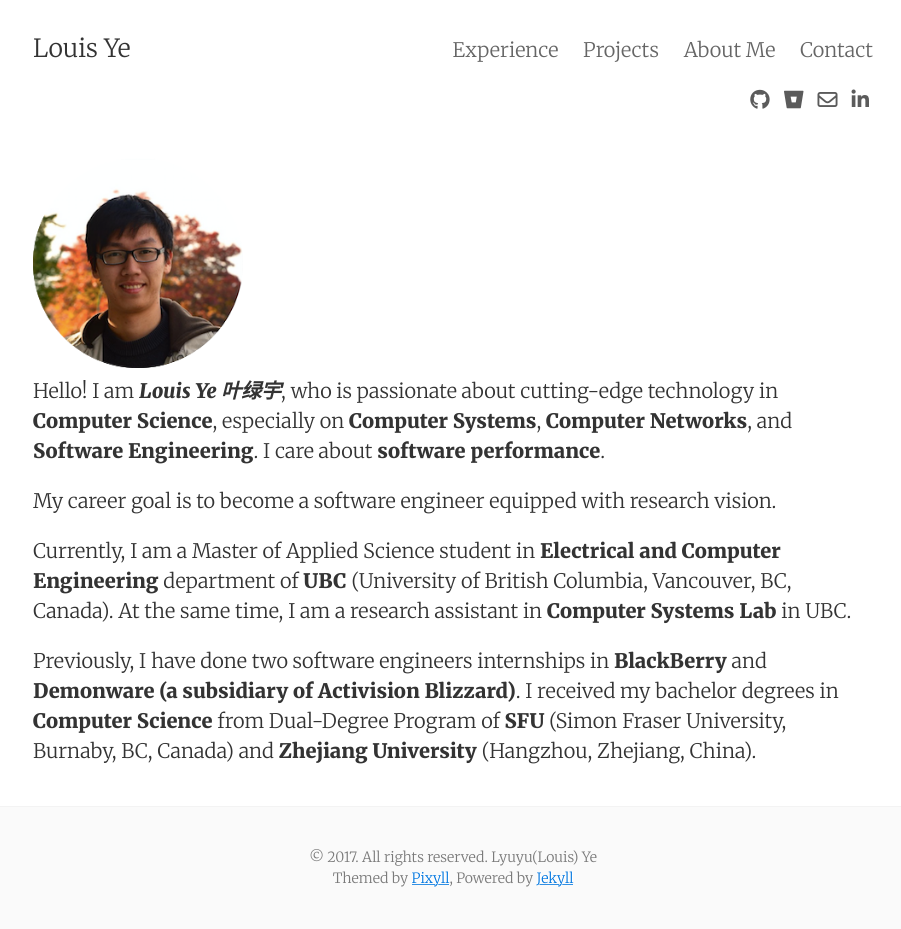
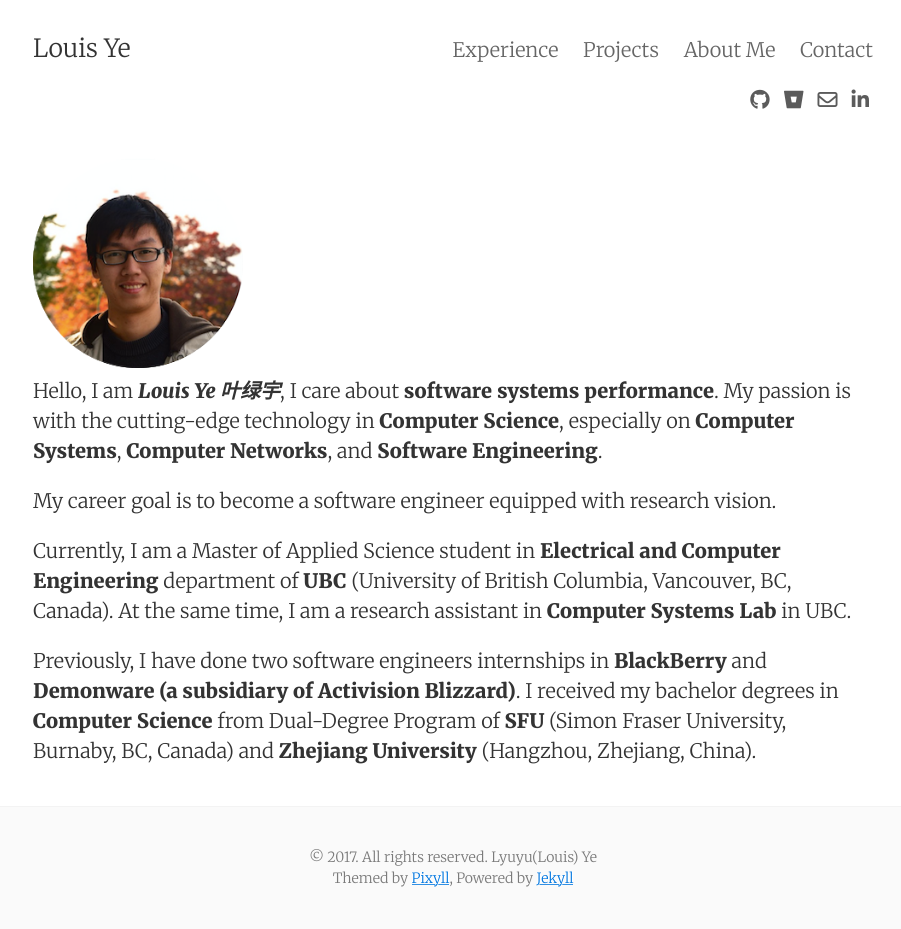
Before and after one commit to Louis-Ye/Louis-Ye.github.io, a Jekyll site: the page built from index.html, in a window 1280 px wide. Shown: the whole page, without its empty margins (187-1088 px from the left). Built offline with Jekyll 4.4.1, drawn with Linux system fonts in a browser that asks for light colours; nearby versions of some CDN libraries; the list of posts is cut into pages by our own code.

Commit message:
Update index

```diff
--- a/index.html
+++ b/index.html
@@ -7,7 +7,8 @@ layout: default
 </div>
 
 <p>
-    Hello! I am <b><i>Louis Ye 叶绿宇</i></b>, who is passionate about cutting-edge technology in <b>Computer Science</b>, especially on <b>Computer Systems</b>, <b>Computer Networks</b>, and <b>Software Engineering</b>. I care about <b>software performance</b>.
+    Hello, I am <b><i>Louis Ye 叶绿宇</i></b>, I care about <b>software systems performance</b>.
+    My passion is with the cutting-edge technology in <b>Computer Science</b>, especially on <b>Computer Systems</b>, <b>Computer Networks</b>, and <b>Software Engineering</b>.
 </p>
 
 <p>
```
